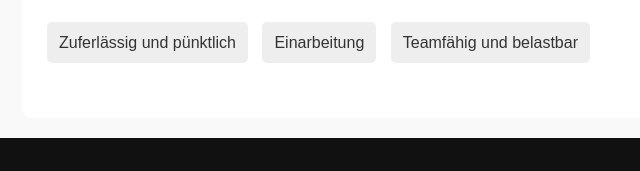
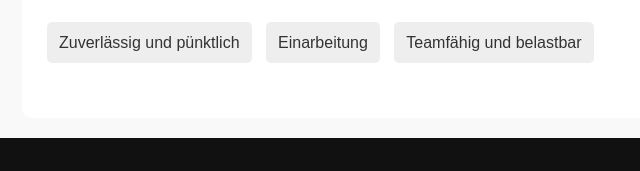
Before and after one commit to Maik10101010/Bewerbung, a plain HTML site: page index.html in a window 1280 px wide. Shown: the part 1841-2012 px from the top of the page, 148-788 px from the left. Drawn offline with Linux system fonts and the light colour scheme.

```diff
--- a/index.html
+++ b/index.html
@@ -283,7 +283,7 @@
 <section>
   <h2>Stärken</h2>
   <div class="skills">
-    <span>Zuferlässig und pünktlich</span>
+    <span>Zuverlässig und pünktlich</span>
     <span> Einarbeitung</span>
     <span>Teamfähig und belastbar</span>
   </div>
```
